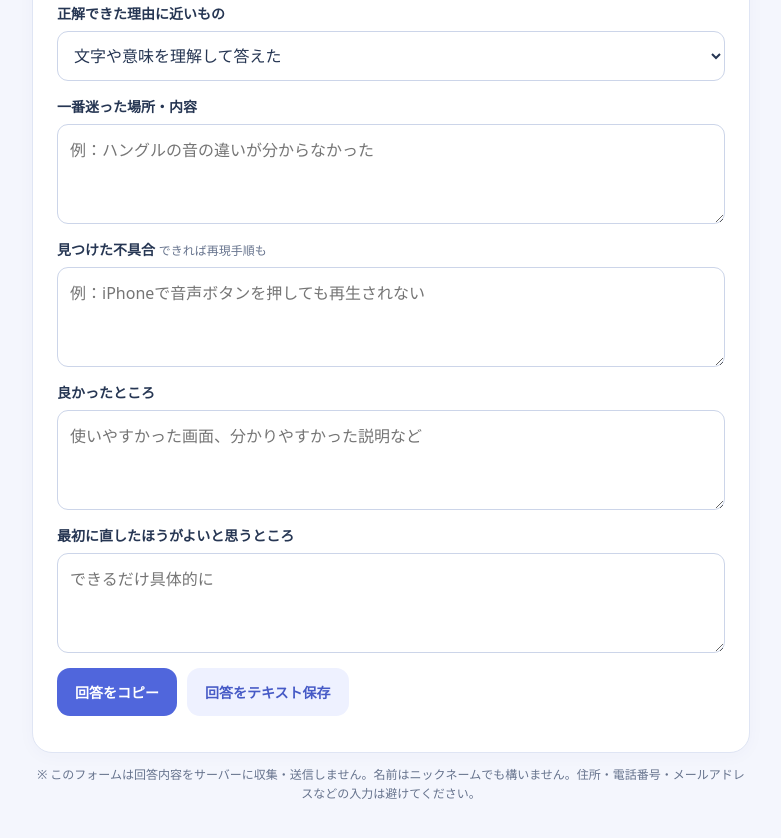
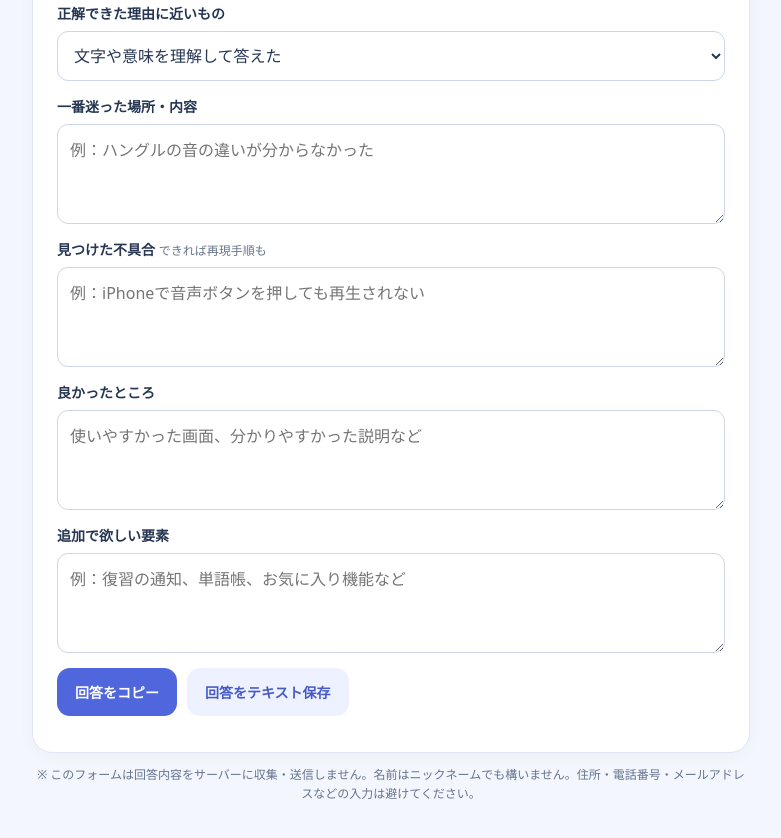
Before and after one commit to haruya15/haruya15.github.io, a plain HTML site: page kotoba/tester-feedback/index.html in a window 1280 px wide. Shown: the part 1657-2495 px from the top of the page, without its empty margins (249-1030 px from the left). Drawn offline with Linux system fonts and the light colour scheme.

Commit message:
Change tester feedback request to additional desired features

```diff
--- a/kotoba/tester-feedback/index.html
+++ b/kotoba/tester-feedback/index.html
@@ -19,7 +19,7 @@
 <div class="field"><label for="difficulty">一番迷った場所・内容</label><textarea id="difficulty" placeholder="例：ハングルの音の違いが分からなかった"></textarea></div>
 <div class="field"><label for="bug">見つけた不具合 <span class="hint">できれば再現手順も</span></label><textarea id="bug" placeholder="例：iPhoneで音声ボタンを押しても再生されない"></textarea></div>
 <div class="field"><label for="good">良かったところ</label><textarea id="good" placeholder="使いやすかった画面、分かりやすかった説明など"></textarea></div>
-<div class="field"><label for="improve">最初に直したほうがよいと思うところ</label><textarea id="improve" placeholder="できるだけ具体的に"></textarea></div>
+<div class="field"><label for="improve">追加で欲しい要素</label><textarea id="improve" placeholder="例：復習の通知、単語帳、お気に入り機能など"></textarea></div>
 <div class="actions"><button type="button" class="button" id="copy">回答をコピー</button><button type="button" class="button secondary" id="download">回答をテキスト保存</button></div>
 <p id="feedback" class="note" role="status" aria-live="polite"></p><pre class="result" id="output" tabindex="0"></pre></form>
 <p class="note" style="text-align:center">※ このフォームは回答内容をサーバーに収集・送信しません。名前はニックネームでも構いません。住所・電話番号・メールアドレスなどの入力は避けてください。</p></div>
@@ -28,7 +28,7 @@ const survey=document.getElementById('survey');
 for(const block of document.querySelectorAll('.rater')){
  const k=block.dataset.name;for(let i=1;i<=5;i++){const l=document.createElement('label');const a=document.createElement('input');a.type='radio';a.name=k;a.value=String(i);a.setAttribute('aria-label',k+' '+i+'点');const span=document.createElement('span');span.textContent=String(i);l.append(a,span);block.append(l);}
 }
-const fields=[['名前','tester'],['言語','language'],['経験','prior'],['端末','device'],['開始できたか','start'],['教材','lesson'],['答え方','guess'],['難しかった場所','difficulty'],['不具合','bug'],['良かったところ','good'],['改善してほしい点','improve']];
+const fields=[['名前','tester'],['言語','language'],['経験','prior'],['端末','device'],['開始できたか','start'],['教材','lesson'],['答え方','guess'],['難しかった場所','difficulty'],['不具合','bug'],['良かったところ','good'],['追加で欲しい要素','improve']];
 function makeText(){const val=(id)=>document.getElementById(id).value.trim();if(!val('tester')||!val('language')){document.getElementById('feedback').textContent='名前と言語を入力してください。';return null}
 let t='【ことばステップ テスト回答】\n';for(const [label,id] of fields)t+=label+'：'+(val(id)||'未回答')+'\n';for(const [label,key] of [['説明の分かりやすさ','clarity'],['文字・単語の理解','literacy'],['操作のしやすさ','usability'],['継続意向','intent']])t+=label+'：'+(survey.querySelector('input[name="'+key+'"]:checked')?.value||'未回答')+'/5\n';return t;}
 function show(t){const out=document.getElementById('output');out.textContent=t;out.classList.add('visible');}
```
